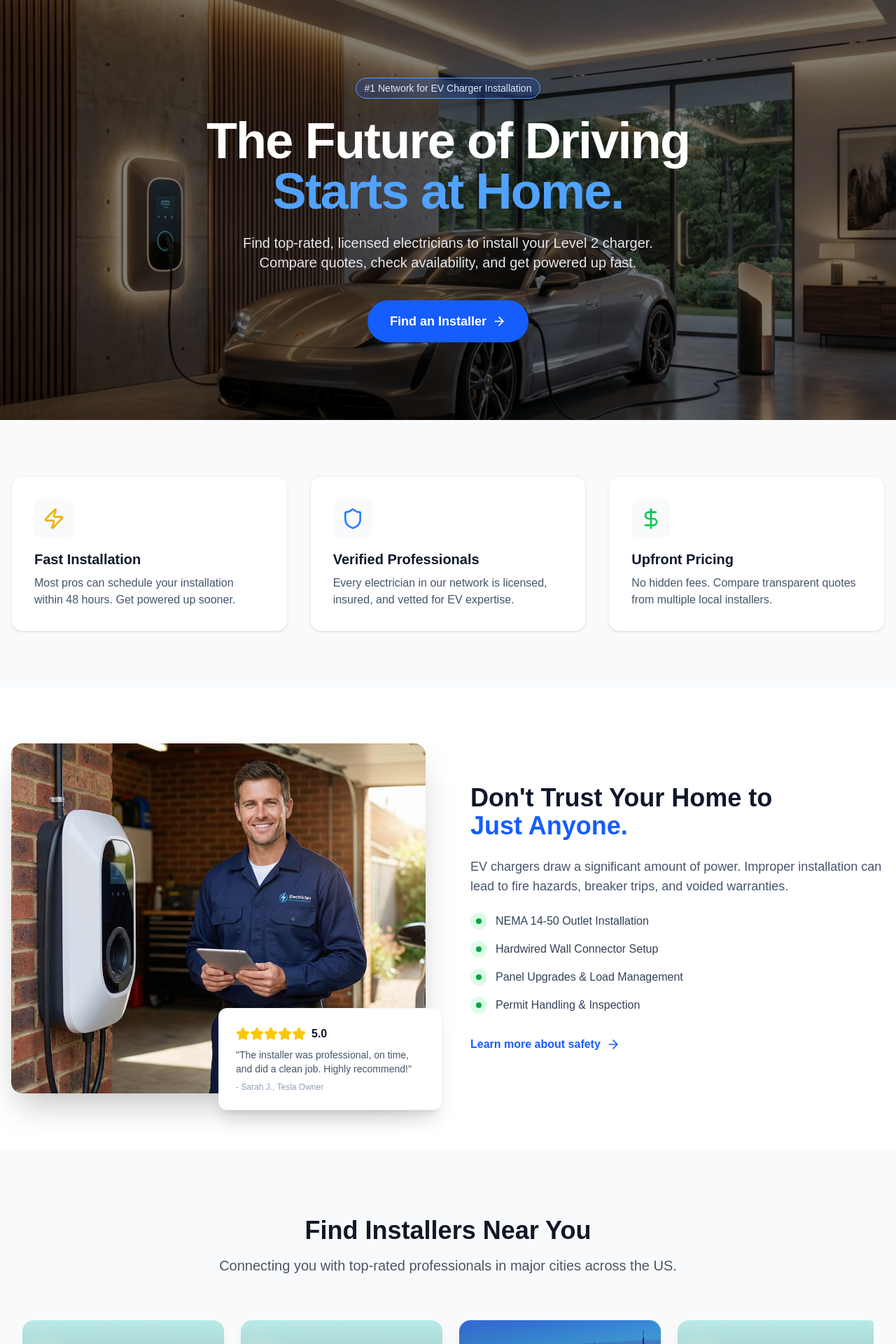
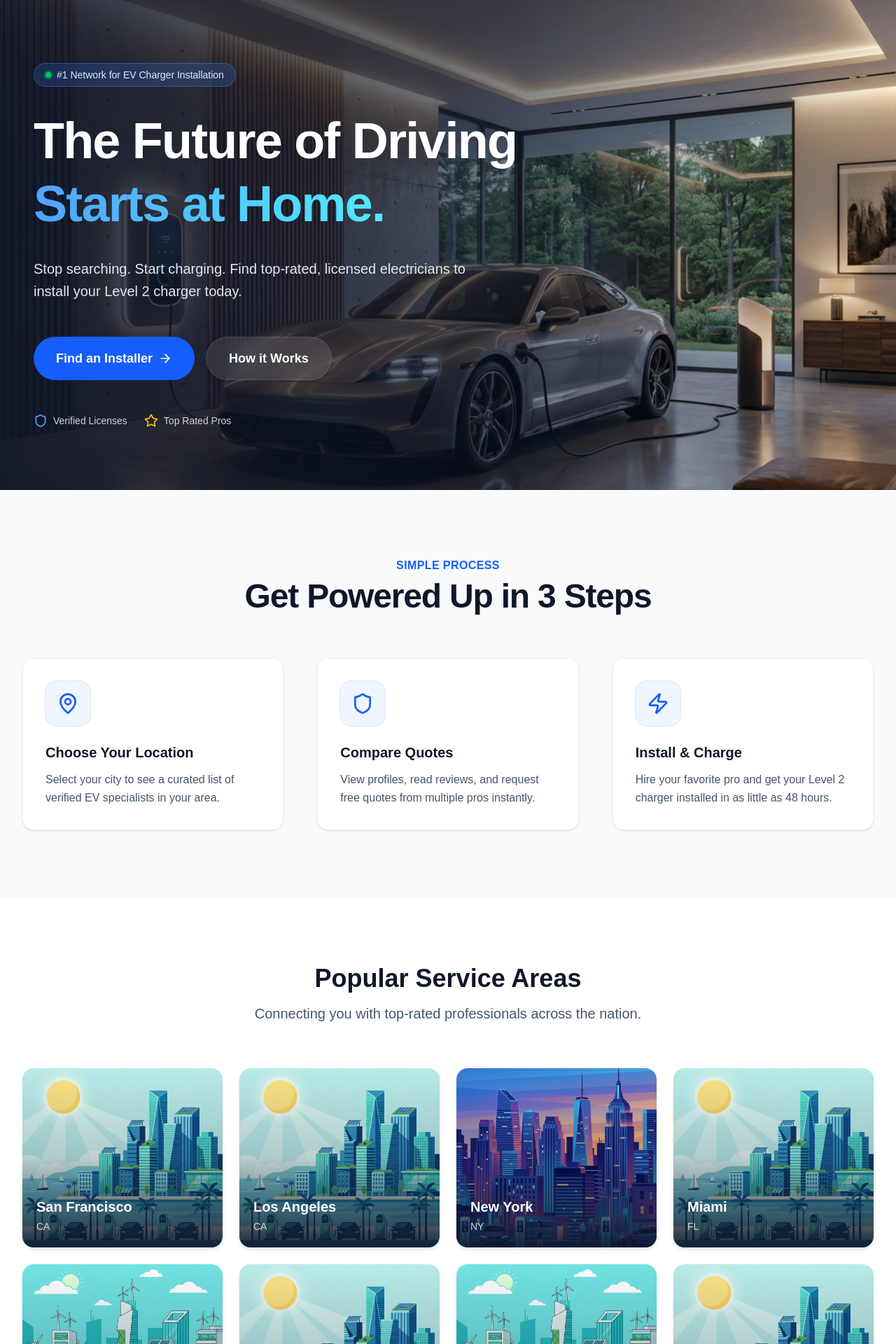
Before and after one commit to mladenov-hub/EV-installers, a Next.js app: page / in a window 1280 px wide. Shown: the top 1920 px of the page at 70% size. Built offline with nearby package versions, Linux system fonts and the light colour scheme.

Commit message:
Fix: Frontend Redesign & Location Link 404s

```diff
--- a/app/installers/[state]/[city]/page.tsx
+++ b/app/installers/[state]/[city]/page.tsx
@@ -100,26 +100,36 @@ export default async function CityPage({ params }: PageProps) {
     const supabaseUrl = process.env.NEXT_PUBLIC_SUPABASE_URL;
     const supabaseKey = process.env.SUPABASE_SERVICE_KEY || process.env.NEXT_PUBLIC_SUPABASE_ANON_KEY;
 
-    if (!supabaseUrl || !supabaseKey) {
-        notFound();
-    }
-
-    const supabase = createClient(supabaseUrl, supabaseKey);
+    // Graceful fallback if DB is not connected
+    const supabase = (supabaseUrl && supabaseKey)
+        ? createClient(supabaseUrl, supabaseKey)
+        : null;
 
     // 1. Get Content (SEO)
-    const { data: content } = await supabase
+    let content = null;
+    if (supabase) {
+        const { data } = await supabase
             .from('city_content')
             .select('*')
             .eq('city', decodedCity)
             .eq('state', decodedState)
             .single();
+        content = data;
+    }
 
     // 2. Get Installers (for the list)
-    const { data: installers, count } = await supabase
+    let installers: any[] | null = [];
+    let count = 0;
+
+    if (supabase) {
+        const { data: installerData, count: installerCount } = await supabase
             .from('installers')
             .select('*', { count: 'exact' })
             .eq('city', decodedCity)
             .eq('state', decodedState);
+        installers = installerData;
+        count = installerCount || 0;
+    }
 
     const installerCount = count || 0;
     const startingPrice = 450;
--- a/app/page.tsx
+++ b/app/page.tsx
@@ -1,136 +1,121 @@
 import Image from "next/image";
 import Link from "next/link";
-import { Zap, Shield, DollarSign, MapPin, ArrowRight, Star } from "lucide-react";
+import { Zap, Shield, DollarSign, MapPin, ArrowRight, Star, CheckCircle2 } from "lucide-react";
 
 // The Architect (Claude 4.5 Sonnet)
 // Component: Modern Homepage
 // Task: High-conversion landing page with trust signals and clear navigation.
 
 export default function Home() {
-  const popularCities = [
-    { city: "Austin", state: "TX" },
-    { city: "San-Francisco", state: "CA" },
-    { city: "Miami", state: "FL" },
-    { city: "New-York", state: "NY" },
-    { city: "Los-Angeles", state: "CA" },
-    { city: "Seattle", state: "WA" },
-  ];
-
   return (
     <main className="min-h-screen bg-white">
       {/* Hero Section */}
-      <div className="relative h-[600px] w-full overflow-hidden">
+      <div className="relative h-[700px] w-full overflow-hidden">
+        {/* Image with better positioning to show the car */}
         <Image
           src="/images/hero-bg.png"
           alt="Modern EV Charging Station"
           fill
-          className="object-cover brightness-50"
+          className="object-cover object-center"
           priority
         />
-        <div className="absolute inset-0 flex flex-col items-center justify-center text-center px-4">
-          <div className="max-w-3xl space-y-6 animate-fade-in-up">
-            <span className="inline-block py-1 px-3 rounded-full bg-blue-600/20 border border-blue-400 text-blue-100 text-sm font-medium backdrop-blur-sm">
+
+        {/* Gradient Overlay for Text Readability */}
+        <div className="absolute inset-0 bg-gradient-to-r from-slate-900/90 via-slate-900/60 to-transparent" />
+
+        <div className="absolute inset-0 flex flex-col justify-center px-4 sm:px-6 lg:px-12">
+          <div className="max-w-4xl space-y-8 animate-fade-in-up">
+            <div className="inline-flex items-center gap-2 py-1.5 px-4 rounded-full bg-blue-500/20 border border-blue-400/30 backdrop-blur-md text-blue-100 text-sm font-medium">
+              <span className="relative flex h-2 w-2">
+                <span className="animate-ping absolute inline-flex h-full w-full rounded-full bg-green-400 opacity-75"></span>
+                <span className="relative inline-flex rounded-full h-2 w-2 bg-green-500"></span>
+              </span>
               #1 Network for EV Charger Installation
-            </span>
-            <h1 className="text-5xl md:text-7xl font-bold text-white tracking-tight">
+            </div>
+
+            <h1 className="text-5xl md:text-7xl font-extrabold text-white tracking-tight leading-tight">
               The Future of Driving <br />
-              <span className="text-blue-400">Starts at Home.</span>
+              <span className="text-transparent bg-clip-text bg-gradient-to-r from-blue-400 to-cyan-300">
+                Starts at Home.
+              </span>
             </h1>
-            <p className="text-xl text-gray-200 max-w-2xl mx-auto">
-              Find top-rated, licensed electricians to install your Level 2 charger.
-              Compare quotes, check availability, and get powered up fast.
+
+            <p className="text-xl text-slate-200 max-w-2xl leading-relaxed">
+              Stop searching. Start charging. Find top-rated, licensed electricians to install your Level 2 charger today.
             </p>
-            <div className="flex flex-col sm:flex-row gap-4 justify-center pt-4">
+
+            <div className="flex flex-col sm:flex-row gap-4 pt-4">
               <Link
                 href="#locations"
-                className="bg-blue-600 hover:bg-blue-700 text-white text-lg font-semibold py-4 px-8 rounded-full transition-all transform hover:scale-105 flex items-center gap-2"
+                className="bg-blue-600 hover:bg-blue-500 text-white text-lg font-semibold py-4 px-8 rounded-full transition-all transform hover:scale-105 hover:shadow-lg hover:shadow-blue-600/25 flex items-center justify-center gap-2"
               >
                 Find an Installer <ArrowRight className="w-5 h-5" />
               </Link>
+              <Link
+                href="/about"
+                className="bg-white/10 hover:bg-white/20 backdrop-blur-md text-white text-lg font-semibold py-4 px-8 rounded-full transition-all border border-white/10 flex items-center justify-center"
+              >
+                How it Works
+              </Link>
+            </div>
+
+            <div className="flex items-center gap-6 pt-4 text-sm font-medium text-slate-300">
+              <div className="flex items-center gap-2">
+                <Shield className="w-5 h-5 text-blue-400" />
+                Verified Licenses
+              </div>
+              <div className="flex items-center gap-2">
+                <Star className="w-5 h-5 text-yellow-400" />
+                Top Rated Pros
+              </div>
             </div>
           </div>
         </div>
       </div>
 
-      {/* Value Props */}
-      <section className="py-20 bg-slate-50">
-        <div className="max-w-7xl mx-auto px-4">
-          <div className="grid grid-cols-1 md:grid-cols-3 gap-8">
+      {/* How It Works (Value Props) */}
+      <section className="py-24 bg-slate-50">
+        <div className="max-w-7xl mx-auto px-4 sm:px-6 lg:px-8">
+          <div className="text-center mb-16">
+            <h2 className="text-base text-blue-600 font-semibold tracking-wide uppercase">Simple Process</h2>
+            <p className="mt-2 text-4xl font-bold tracking-tight text-slate-900 sm:text-5xl">
+              Get Powered Up in 3 Steps
+            </p>
+          </div>
+
+          <div className="grid grid-cols-1 md:grid-cols-3 gap-12">
             <FeatureCard
-              icon={<Zap className="w-8 h-8 text-yellow-500" />}
-              title="Fast Installation"
-              desc="Most pros can schedule your installation within 48 hours. Get powered up sooner."
+              step="01"
+              icon={<MapPin className="w-8 h-8 text-blue-600" />}
+              title="Choose Your Location"
+              desc="Select your city to see a curated list of verified EV specialists in your area."
             />
             <FeatureCard
-              icon={<Shield className="w-8 h-8 text-blue-500" />}
-              title="Verified Professionals"
-              desc="Every electrician in our network is licensed, insured, and vetted for EV expertise."
+               step="02"
+              icon={<Shield className="w-8 h-8 text-blue-600" />}
+              title="Compare Quotes"
+              desc="View profiles, read reviews, and request free quotes from multiple pros instantly."
             />
             <FeatureCard
-              icon={<DollarSign className="w-8 h-8 text-green-500" />}
-              title="Upfront Pricing"
-              desc="No hidden fees. Compare transparent quotes from multiple local installers."
+               step="03"
+              icon={<Zap className="w-8 h-8 text-blue-600" />}
+              title="Install & Charge"
+              desc="Hire your favorite pro and get your Level 2 charger installed in as little as 48 hours."
             />
           </div>
         </div>
       </section>
 
-      {/* Trust Section */}
-      <section className="py-20 overflow-hidden">
-        <div className="max-w-7xl mx-auto px-4">
-          <div className="flex flex-col lg:flex-row items-center gap-16">
-            <div className="lg:w-1/2 relative">
-              <div className="relative h-[500px] w-full rounded-2xl overflow-hidden shadow-2xl">
-                <Image
-                  src="/images/trust-electrician.png"
-                  alt="Professional Electrician"
-                  fill
-                  className="object-cover"
-                />
-              </div>
-              {/* Floating Badge */}
-              <div className="absolute -bottom-6 -right-6 bg-white p-6 rounded-xl shadow-xl border border-slate-100 max-w-xs">
-                <div className="flex items-center gap-2 mb-2">
-                  <div className="flex text-yellow-400">
-                    {[1, 2, 3, 4, 5].map(i => <Star key={i} className="w-5 h-5 fill-current" />)}
-                  </div>
-                  <span className="font-bold text-slate-900">5.0</span>
-                </div>
-                <p className="text-slate-600 text-sm">"The installer was professional, on time, and did a clean job. Highly recommend!"</p>
-                <p className="text-slate-400 text-xs mt-2">- Sarah J., Tesla Owner</p>
-              </div>
-            </div>
-            <div className="lg:w-1/2 space-y-6">
-              <h2 className="text-4xl font-bold text-slate-900">
-                Don&apos;t Trust Your Home to <br />
-                <span className="text-blue-600">Just Anyone.</span>
-              </h2>
-              <p className="text-lg text-slate-600">
-                EV chargers draw a significant amount of power. Improper installation can lead to fire hazards, breaker trips, and voided warranties.
-              </p>
-              <ul className="space-y-4">
-                <CheckItem text="NEMA 14-50 Outlet Installation" />
-                <CheckItem text="Hardwired Wall Connector Setup" />
-                <CheckItem text="Panel Upgrades & Load Management" />
-                <CheckItem text="Permit Handling & Inspection" />
-              </ul>
-              <Link href="/safety" className="mt-8 text-blue-600 font-semibold flex items-center gap-2 hover:gap-4 transition-all">
-                Learn more about safety <ArrowRight className="w-5 h-5" />
-              </Link>
-            </div>
-          </div>
-        </div>
-      </section>
-
-      {/* Locations Grid - Horizontal Scroll */}
-      <div id="locations" className="py-24 bg-gray-50">
+      {/* Locations Grid */}
+      <div id="locations" className="py-24 bg-white">
         <div className="max-w-7xl mx-auto px-4 sm:px-6 lg:px-8">
           <div className="text-center mb-16">
-            <h2 className="text-4xl font-bold text-gray-900 mb-4">Find Installers Near You</h2>
-            <p className="text-xl text-gray-600">Connecting you with top-rated professionals in major cities across the US.</p>
+            <h2 className="text-4xl font-bold text-slate-900 mb-4">Popular Service Areas</h2>
+            <p className="text-xl text-slate-600">Connecting you with top-rated professionals across the nation.</p>
           </div>
 
-          <div className="flex overflow-x-auto pb-8 gap-6 snap-x snap-mandatory hide-scrollbar">
+          {/* Responsive Grid Layout instead of Horizontal Scroll */}
+          <div className="grid grid-cols-1 sm:grid-cols-2 lg:grid-cols-3 xl:grid-cols-4 gap-6">
             {[
               { city: "San Francisco", state: "CA", img: "/images/city-west.png" },
               { city: "Los Angeles", state: "CA", img: "/images/city-west.png" },
@@ -142,56 +127,111 @@ export default function Home() {
               { city: "Phoenix", state: "AZ", img: "/images/city-west.png" },
               { city: "Boston", state: "MA", img: "/images/city-east.png" },
               { city: "Chicago", state: "IL", img: "/images/city-east.png" },
+              { city: "Houston", state: "TX", img: "/images/city-tech.png" },
+              { city: "Atlanta", state: "GA", img: "/images/city-east.png" },
             ].map((loc) => (
               <Link
                 key={loc.city}
-                href={`/installers/${loc.state.toLowerCase()}/${loc.city.toLowerCase().replace(" ", "-")}`}
-                className="flex-none w-72 group relative overflow-hidden rounded-2xl shadow-lg hover:shadow-2xl transition-all transform hover:-translate-y-1 snap-center"
+                // Robust URL generation: replace spaces with hyphens, handle casing
+                href={`/installers/${loc.state.toLowerCase()}/${loc.city.toLowerCase().replace(/\s+/g, '-')}`}
+                className="group relative h-64 overflow-hidden rounded-2xl shadow-md hover:shadow-xl transition-all duration-300 transform hover:-translate-y-1"
               >
-                <div className="absolute inset-0 bg-gradient-to-t from-black/80 via-black/40 to-transparent z-10" />
-                <img
+                <div className="absolute inset-0 bg-gradient-to-t from-slate-900 via-slate-900/20 to-transparent z-10 opacity-90" />
+                <Image
                   src={loc.img}
-                  alt={`${loc.city} Skyline`}
-                  className="w-full h-96 object-cover group-hover:scale-110 transition-transform duration-700"
+                  alt={`${loc.city} EV Installers`}
+                  fill
+                  className="object-cover group-hover:scale-110 transition-transform duration-700"
                 />
-                <div className="absolute bottom-0 left-0 right-0 p-6 z-20">
-                  <h3 className="text-2xl font-bold text-white mb-1">{loc.city}</h3>
-                  <p className="text-blue-200 font-medium">{loc.state}</p>
-                  <div className="mt-4 flex items-center text-white/80 text-sm font-medium opacity-0 group-hover:opacity-100 transition-opacity transform translate-y-2 group-hover:translate-y-0">
-                    View Installers <ArrowRight className="w-4 h-4 ml-2" />
+                <div className="absolute bottom-0 left-0 right-0 p-5 z-20">
+                  <h3 className="text-xl font-bold text-white mb-1 group-hover:text-blue-300 transition-colors">{loc.city}</h3>
+                  <div className="flex justify-between items-center">
+                    <p className="text-slate-300 text-sm font-medium">{loc.state}</p>
+                    <ArrowRight className="w-4 h-4 text-white opacity-0 group-hover:opacity-100 -translate-x-2 group-hover:translate-x-0 transition-all" />
                   </div>
                 </div>
               </Link>
             ))}
           </div>
 
-          <div className="text-center mt-8 text-gray-500 text-sm">
-            Scroll to see more locations →
+          <div className="mt-12 text-center">
+            <Link href="/installers/tx/austin" className="text-blue-600 font-medium hover:text-blue-700 inline-flex items-center gap-1">
+              View All Locations <ArrowRight className="w-4 h-4" />
+            </Link>
           </div>
         </div>
       </div>
 
-
+      {/* Trust Section */}
+      <section className="py-24 bg-slate-50 overflow-hidden">
+        <div className="max-w-7xl mx-auto px-4">
+          <div className="flex flex-col lg:flex-row items-center gap-16">
+            <div className="lg:w-1/2 relative order-2 lg:order-1">
+              <div className="relative h-[600px] w-full rounded-3xl overflow-hidden shadow-2xl ring-1 ring-slate-900/5">
+                <Image
+                  src="/images/trust-electrician.png"
+                  alt="Professional Electrician Installing EV Charger"
+                  fill
+                  className="object-cover"
+                />
+              </div>
+              {/* Floating Badge */}
+              <div className="absolute bottom-8 right-8 bg-white/95 backdrop-blur p-6 rounded-2xl shadow-xl border border-slate-100 max-w-xs animate-fade-in">
+                <div className="flex items-center gap-1 mb-2">
+                  <div className="flex text-yellow-400">
+                    {[1, 2, 3, 4, 5].map(i => <Star key={i} className="w-4 h-4 fill-current" />)}
+                  </div>
+                  <span className="font-bold text-slate-900 ml-2">5.0</span>
+                </div>
+                <p className="text-slate-700 text-sm italic">"The installer was professional, on time, and did a clean job. Highly recommend!"</p>
+                <div className="flex items-center gap-3 mt-4">
+                    <div className="h-8 w-8 rounded-full bg-blue-100 flex items-center justify-center text-blue-600 font-bold text-xs">SJ</div>
+                    <p className="text-slate-500 text-xs font-medium">Sarah J. • Tesla Owner</p>
+                </div>
+              </div>
+            </div>
+            <div className="lg:w-1/2 space-y-8 order-1 lg:order-2">
+              <h2 className="text-4xl font-bold text-slate-900 leading-tight">
+                Don&apos;t Trust Your Home to <br />
+                <span className="text-blue-600">Just Anyone.</span>
+              </h2>
+              <p className="text-lg text-slate-600 leading-relaxed">
+                EV chargers draw a significant amount of power—often more than your dryer or oven. Improper installation can lead to fire hazards, breaker trips, and voided warranties. Our network ensures you get it done right the first time.
+              </p>
+              <ul className="space-y-4">
+                <CheckItem text="Certified NEMA 14-50 Installation" />
+                <CheckItem text="Hardwired Wall Connector Setup" />
+                <CheckItem text="Panel Upgrades & Load Calculations" />
+                <CheckItem text="Permit Handling & Inspection Guarantee" />
+              </ul>
+              <Link href="/safety" className="inline-flex items-center gap-2 text-blue-600 font-semibold hover:text-blue-700 transition-colors group">
+                Learn more about safety protocols <ArrowRight className="w-4 h-4 group-hover:translate-x-1 transition-transform" />
+              </Link>
+            </div>
+          </div>
+        </div>
+      </section>
     </main>
   );
 }
 
-function FeatureCard({ icon, title, desc }: { icon: any, title: string, desc: string }) {
+function FeatureCard({ icon, title, desc, step }: { icon: any, title: string, desc: string, step: string }) {
   return (
-    <div className="p-8 rounded-2xl bg-white border border-slate-100 shadow-sm hover:shadow-md transition-shadow">
-      <div className="mb-4 p-3 bg-slate-50 rounded-xl w-fit">{icon}</div>
-      <h3 className="text-xl font-bold text-slate-900 mb-2">{title}</h3>
-      <p className="text-slate-600">{desc}</p>
+    <div className="relative p-8 rounded-2xl bg-white border border-slate-100 shadow-sm hover:shadow-xl transition-all duration-300 group">
+      <div className="absolute top-6 right-8 text-6xl font-bold text-slate-100 -z-10 select-none group-hover:text-blue-50 transition-colors">
+          {step}
+      </div>
+      <div className="mb-6 p-4 bg-blue-50 rounded-2xl w-fit group-hover:scale-110 transition-transform duration-300 ring-1 ring-blue-100">{icon}</div>
+      <h3 className="text-xl font-bold text-slate-900 mb-3">{title}</h3>
+      <p className="text-slate-600 leading-relaxed">{desc}</p>
     </div>
   );
 }
 
 function CheckItem({ text }: { text: string }) {
   return (
-    <div className="flex items-center gap-3">
-      <div className="w-6 h-6 rounded-full bg-green-100 flex items-center justify-center flex-shrink-0">
-        <div className="w-2 h-2 rounded-full bg-green-600" />
-      </div>
+    <div className="flex items-center gap-3 group">
+      <CheckCircle2 className="w-6 h-6 text-green-500 flex-shrink-0 group-hover:scale-110 transition-transform" />
       <span className="text-slate-700 font-medium">{text}</span>
     </div>
   );
```
Also changed, not shown: 1 other file (tests, documents, lock files or other folders). Lines whose indentation alone changed are shown as unchanged.
